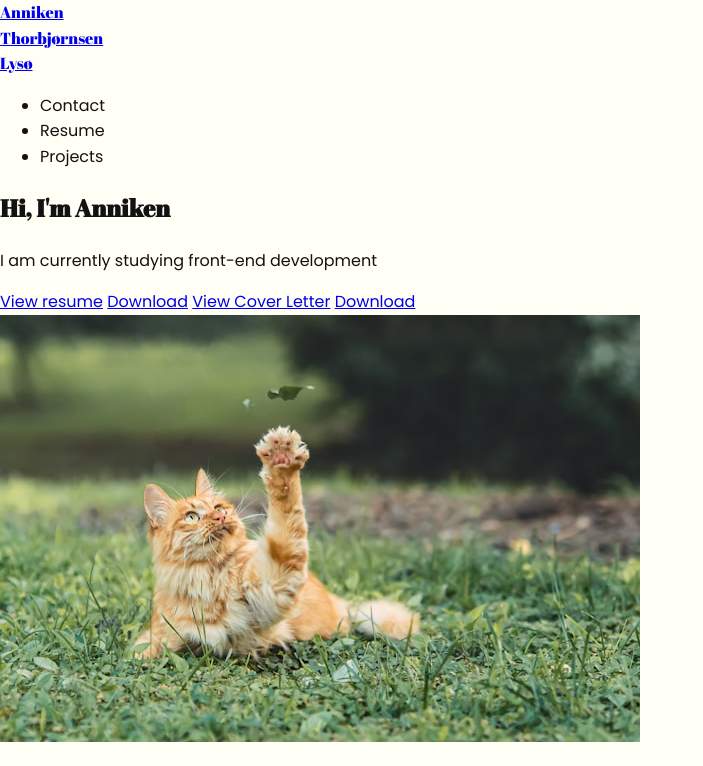
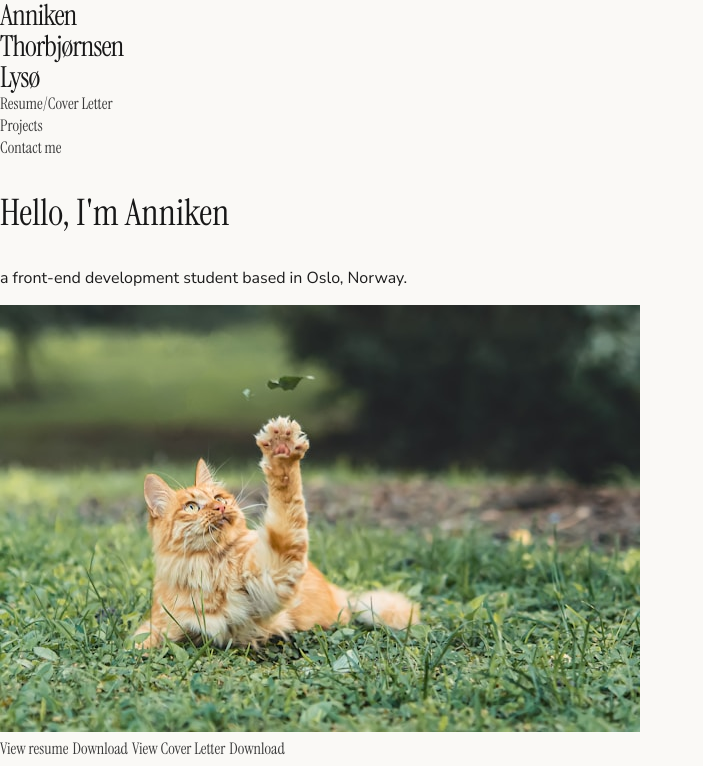
Before and after one commit to annikenlys/Portfolio-1-Course-Assignment, a plain HTML site: page index.html in a window 1280 px wide. Shown: the top 766 px of the page, without its empty margins (0-703 px from the left). Drawn offline with Linux system fonts and the light colour scheme.

Commit message:
refactor: restructure HTML and organize css with new typography and colors

```diff
--- a/css/styles.css
+++ b/css/styles.css
@@ -1,25 +1,95 @@
+/* Root Variables */
 :root {
-    --white: #FFFFF6;
-    --text-brown: #702B15;
-    --text-dark: #131212;
+    --background-color: #faf9f6;
+    --text-color: #1c1c1c;
+    --header-color: #181818;
+    --link-color: #3a3a3a;
+    --link-hover-color: #7a7a7a;
 }
 
+/* Global Resets & Base Styles */
 * {
     box-sizing: border-box;
 }
 
+html {
+    scroll-behavior: smooth;
+}
+
 body {
-    font-family: "Poppins", sans-serif;
+    font-family: "Nunito Sans", sans-serif;
     margin: 0;
-    color: var(--text-dark);
-    background-color: var(--white);
-    line-height: 1.6;
+    color: var(--text-color);
+    background-color: var(--background-color);
+}
+
+/* Utility Resets*/
+ul {
+    list-style: none;
+    margin: 0;
+    padding: 0;
+}
+
+a {
+    text-decoration: none;
+    cursor: pointer;
+    color: inherit;
 }
 
 /* Typography */
-h1, h2, h3, h4, h5, h6, .logo, .logo-footer {
-    font-family: "Abril Fatface", serif;
+h1, h2, h3, h4, .logo {
+    font-weight: 400;
+    font-family: "Instrument Serif", serif;
+    color: var(--header-color);
 }
+
+h1 {
+    font-size: clamp(1.7rem, 2.5vw + 1rem, 2.28rem);
+}
+
+h2 {
+    font-size: clamp(1.5rem, 2vw + 0.8rem, 2.03rem);
+}
+
+h3 {
+    font-size: clamp(1.31rem, 1.8vw + 0.7rem, 1.802rem);
+}
+
+h4 {
+    font-size: clamp(1.19rem, 1.6vw + 0.6rem, 1.602rem);
+}
+
+/* Links & Interactions */
+.link {
+    color: var(--link-color);
+    font-family: "Instrument Serif", serif;
+}
+
+.link:hover {
+    color: var(--link-hover-color);
+}
+
+.link:focus-visible {
+    outline: 2px solid var(--link-hover-color);
+    outline-offset: 3px;
+}
+
+/* Logo */
+.logo {
+    font-size: clamp(1.375rem, 2vw + 1rem, 1.802rem);
+    letter-spacing: -0.03em;
+    line-height: 1.9rem;
+    color: var(--header-color);
+}
+
+/* Layout / Components */
+.nav-container{}
+
+.hero{}
+
+.projects {}
+
+.footer {}
 
 /* Responsive */
 
--- a/index.html
+++ b/index.html
@@ -4,44 +4,40 @@
     <meta charset="UTF-8">
     <meta name="viewport" content="width=device-width, initial-scale=1.0">
     <meta name="description" content="My personal portfolio showcasing projects">
-    <title>My Portfolio</title>
+    <title>Anniken Thorbjørnsen Lysø - Portfolio</title>
     <link rel="stylesheet" href="css/styles.css">
     <script src="js/main.js" type="module" defer></script>
 
     <link rel="preconnect" href="https://fonts.googleapis.com">
     <link rel="preconnect" href="https://fonts.gstatic.com" crossorigin>
-    <link href="https://fonts.googleapis.com/css2?family=Abril+Fatface&family=Poppins:ital,wght@0,100;0,200;0,300;0,400;0,500;0,600;0,700;0,800;0,900;1,100;1,200;1,300;1,400;1,500;1,600;1,700;1,800;1,900&display=swap" rel="stylesheet">
+    <link href="https://fonts.googleapis.com/css2?family=Instrument+Serif:ital@0;1&family=Nunito+Sans:ital,opsz,wght@0,6..12,200..1000;1,6..12,200..1000&display=swap" rel="stylesheet">
 </head>
 <body>
-    <header class="site-header">
-        <div class="brand">
-            <a href="#home" class="logo">Anniken<br>Thorbjørnsen<br>Lysø</a>
+    <header>
+        <div class="nav-container">
+            <a href="#top" class="logo">Anniken<br>Thorbjørnsen<br>Lysø</a>
+            <nav class="nav-list" aria-label="main navigation">
+                <ul>
+                    <li><a class="link" href="#resume">Resume/Cover Letter</a></li>
+                    <li><a class="link" href="#projects">Projects</a></li>
+                    <li><a class="link" href="#contact">Contact me</a></li>
+                </ul>
+            </nav>
         </div>
-
-        <nav class="main-nav" aria-label="main navigation">
-            <ul>
-                <li><a href="#contact"></a>Contact</li>
-                <li><a href="#resume"></a>Resume</li>
-                <li><a href="#projects"></a>Projects</li>
-            </ul>
-        </nav>
     </header>
 
-    <main>
-        <section class="intro" id="home">
+    <main class="container">
+        <section class="hero" id="top" aria-label="introduction">
             <div class="intro-text">
-                <h1>Hi, I'm Anniken</h1>
-                <p>I am currently studying front-end development</p>
+                <h1>Hello, I'm Anniken</h1>
+                <p>a front-end development student based in Oslo, Norway.</p>
+                <div class="avatar"><img src="assets/placeholder_photo.jpg" alt="Portrait"></div>
 
-                <div class="links" id="resume">
-                    <a href="assets/placeholder_resume.pdf" target="_blank" class="link-btn">View resume</a>
-                    <a href="assets/placeholder_resume.pdf" download>Download</a>
-                    <a href="assets/placeholder_resume.pdf" target="_blank" class="link-btn">View Cover Letter</a>
-                    <a href="assets/placeholder_resume.pdf" download>Download</a>
-                </div>
-
-                <div class="intro-image">
-                    <img src="assets/placeholder_photo.jpg" alt="Portrait of Anniken Thorbjørnsen Lysø">
+                <div class="resume-links" id="resume">
+                    <a href="assets/placeholder_resume.pdf" target="_blank" class="link">View resume</a>
+                    <a href="assets/placeholder_resume.pdf" download class="link">Download</a>
+                    <a href="assets/placeholder_resume.pdf" target="_blank" class="link">View Cover Letter</a>
+                    <a href="assets/placeholder_resume.pdf" download class="link">Download</a>
                 </div>
             </div>
         </section>
@@ -51,56 +47,55 @@
             <div class="project-grid">
 
                 <!-- Project 1 -->
-                <article class="project-card">
-                    <img src="assets/placeholder_photo.jpg" alt="GameHub project thumbnail">
+                <article class="project-card" tabindex="0">
+                    <img src="assets/placeholder_photo.jpg" alt="Screenshot of the project interface">
                     <div class="card-content">
                         <h3>Project title</h3>
                         <p>Description</p>
                         <div class="card-links">
-                            <a href="" target="_blank">GitHub</a>
-                            <a href="" target="_blank">Live</a>
+                            <a href="" target="_blank" class="link">GitHub</a>
+                            <a href="" target="_blank" class="link">Live</a>
                         </div>
                     </div>
                 </article>
 
                 <!-- Project 2 -->
-                <article class="project-card">
-                    <img src="assets/placeholder_photo.jpg" alt="GameHub project thumbnail">
+                <article class="project-card" tabindex="0">
+                    <img src="assets/placeholder_photo.jpg" alt="Screenshot of the project interface">
                     <div class="card-content">
                         <h3>Project title</h3>
                         <p>Description</p>
                         <div class="card-links">
-                            <a href="" target="_blank">GitHub</a>
-                            <a href="" target="_blank">Live</a>
+                            <a href="" target="_blank" class="link">GitHub</a>
+                            <a href="" target="_blank" class="link">Live</a>
                         </div>
                     </div>
                 </article>
 
+
                 <!-- Project 3 -->
-                <article class="project-card">
-                    <img src="assets/placeholder_photo.jpg" alt="GameHub project thumbnail">
+                <article class="project-card" tabindex="0">
+                    <img src="assets/placeholder_photo.jpg" alt="Screenshot of the project interface">
                     <div class="card-content">
                         <h3>Project title</h3>
                         <p>Description</p>
                         <div class="card-links">
-                            <a href="" target="_blank">GitHub</a>
-                            <a href="" target="_blank">Live</a>
+                            <a href="" target="_blank" class="link">GitHub</a>
+                            <a href="" target="_blank" class="link">Live</a>
                         </div>
                     </div>
                 </article>
+
             </div>
         </section>
     </main>
 
-    <footer class="site-footer" id="contact">
-        <div>
-            <h3>Contact</h3>
+    <footer id="contact">
+        <h4>Contact</h4>
+        <address>
             <p><a href="mailto:annlys01282@stud.noroff.no">annlys01282@stud.noroff.no</a></p>
-        </div>
-
-        <div class="footer-brand">
-            <span class="logo-footer">Anniken<br>Thorbjørnsen<br>Lysø</span>
-        </div>
+            <p>Oslo, Norway</p>
+        </address>
     </footer>
 </body>
 </html>
```
